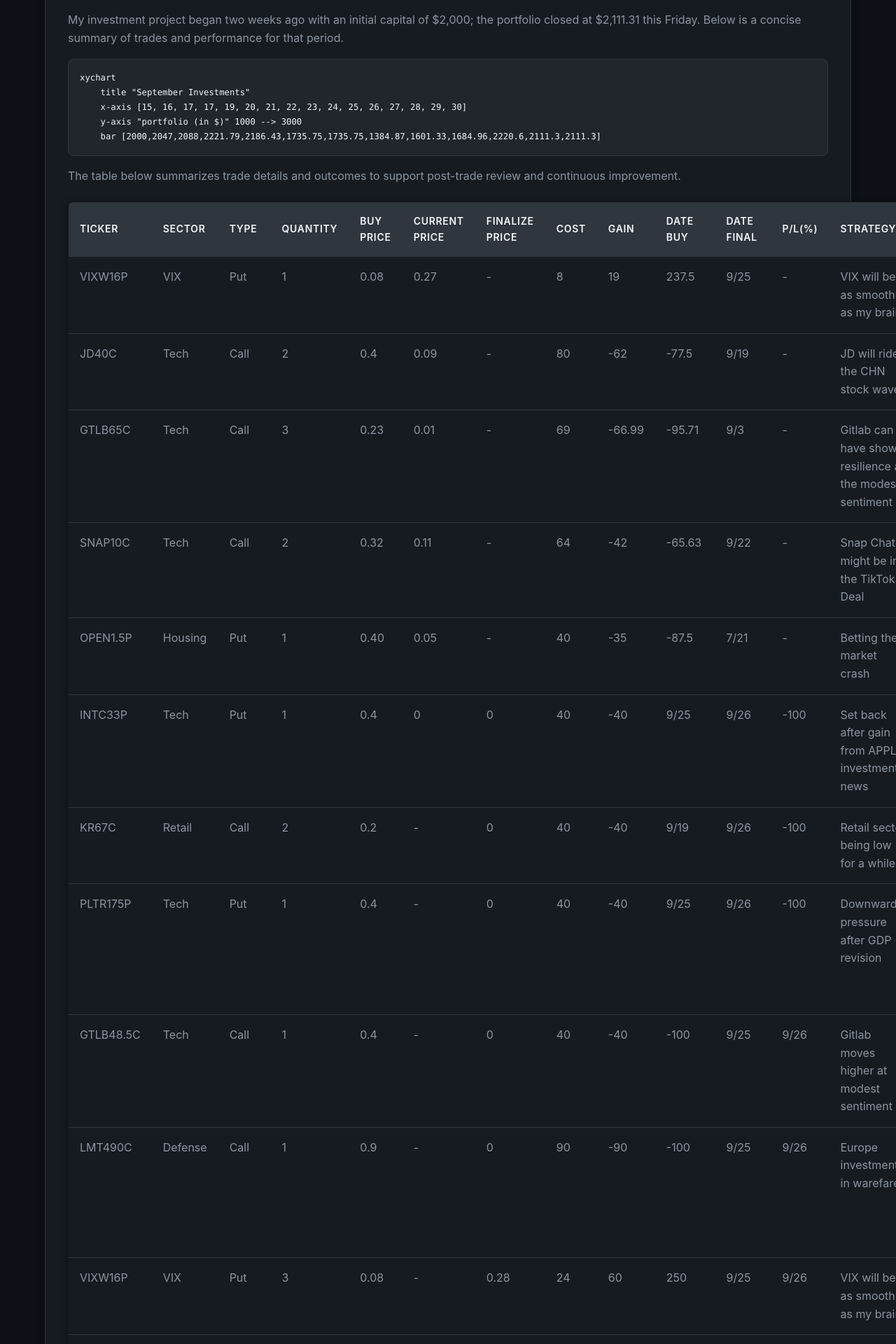
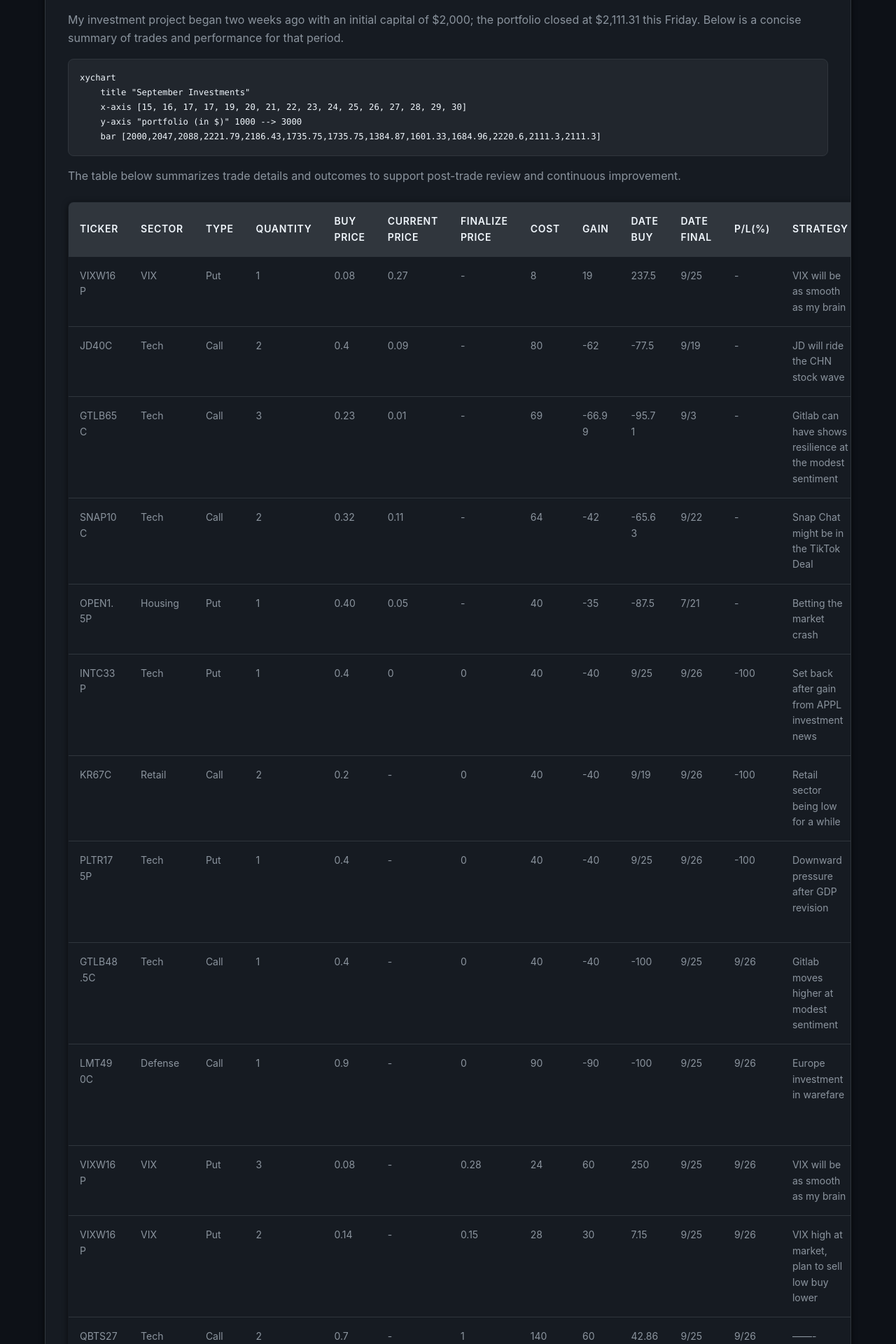
Before and after one commit to ziangziangziang/InvestmentWeeklyReport, a Jekyll site: the page built from index.md, in a window 1280 px wide. Shown: the part 4480-6400 px from the top of the page at 70% size. Built offline with Jekyll 4.4.1, drawn with Linux system fonts in a browser that asks for light colours; a script that is not in the unit is left out.

Commit message:
fix: smaller table to fit the page better

```diff
--- a/_layouts/default.html
+++ b/_layouts/default.html
@@ -151,6 +151,11 @@
         margin-bottom: 2rem;
         box-shadow: var(--shadow);
         transition: box-shadow 0.2s ease;
+        /* Allow horizontal scroll inside cards when a child (eg. wide table) exceeds
+           the card width. This prevents the table from overflowing the page layout
+           while still allowing users to scroll to see full content. */
+        overflow-x: auto;
+        -webkit-overflow-scrolling: touch;
       }
 
       .content-card:hover {
@@ -218,6 +223,9 @@
       /* Table styling - Robinhood inspired dark theme */
       table {
         width: 100%;
+        max-width: 100%;
+        /* Slightly smaller table font to improve density and reduce overflow */
+        font-size: 0.875rem;
         border-collapse: collapse;
         margin: 1.5rem 0;
         background: var(--card-bg);
@@ -244,6 +252,13 @@
         border-bottom: 1px solid var(--border-color);
         color: var(--text-secondary);
         vertical-align: top;
+        /* Allow long or unbroken content (like long URLs or long numbers) to wrap
+           inside table cells instead of forcing the table to grow beyond its
+           container. overflow-wrap: anywhere gives the browser flexibility to
+           break words when necessary. */
+        word-break: break-word;
+        overflow-wrap: anywhere;
+        white-space: normal;
       }
 
       tbody tr:hover {
@@ -356,12 +371,13 @@
           padding: 1.5rem;
         }
 
+        /* Make tables more compact on small screens */
         table {
-          font-size: 0.875rem;
+          font-size: 0.8rem;
         }
 
         th, td {
-          padding: 0.75rem;
+          padding: 0.5rem 0.6rem;
         }
       }
 
@@ -471,6 +487,17 @@
       @keyframes pixelHeartBeat {
         0%, 100% { transform: scale(1); }
         50% { transform: scale(1.2); }
+      }
+
+      /* Override site-generated rules that force no-wrap for CSV or markdown tables.
+         These selectors are intentionally specific and scoped to .content-card so
+         they don't affect other parts of the site unexpectedly. */
+      .content-card .markdown-body .csv-data td,
+      .content-card .markdown-body .csv-data th,
+      .content-card .no-wrap {
+        white-space: normal !important;
+        word-break: break-word;
+        overflow-wrap: anywhere;
       }
     </style>
   </head>
```
